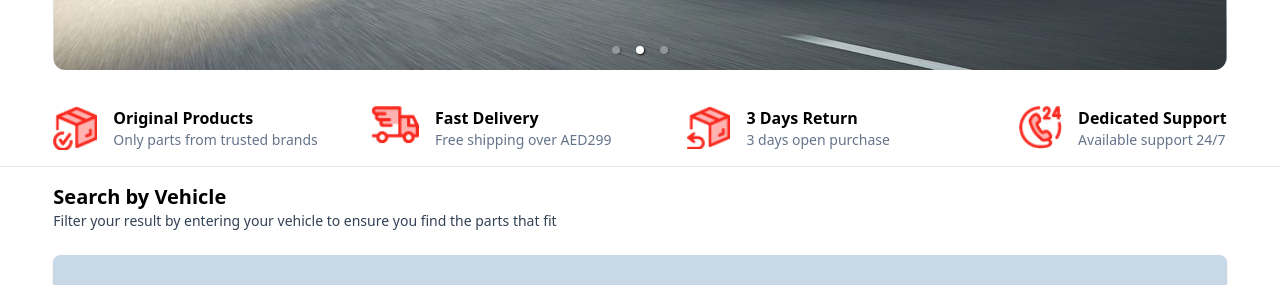
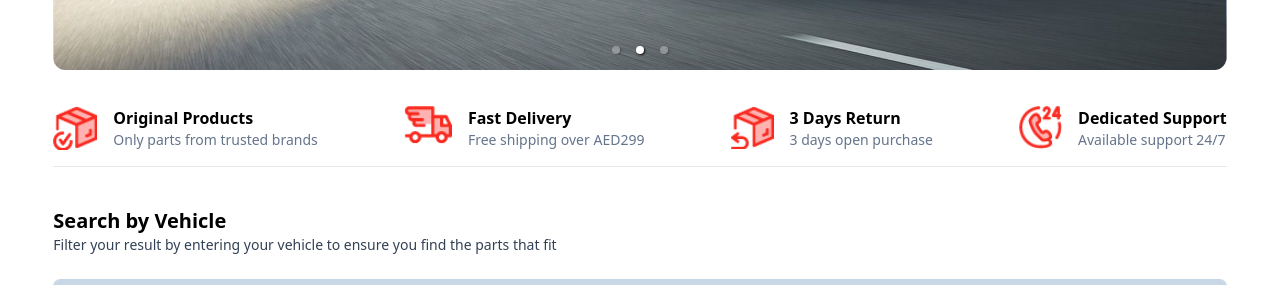
Before and after one commit to samssjubair/car-parts-shop, a Next.js app in the folder client/: page / in a window 1280 px wide. Shown: the part 410-695 px from the top of the page. Built offline with nearby package versions, Linux system fonts and the light colour scheme; no server answers.

Commit message:
horizontal scrolling added

```diff
--- a/client/pages/components/CarFormDocuments.jsx
+++ b/client/pages/components/CarFormDocuments.jsx
@@ -251,7 +251,7 @@ const CarFormDocuments = () => {
     <div>
       <div className="flex justify-center mt-4">
         <div className=" w-11/12 ">
-          <h1 className="text-xl text-black font-bold">Search by Vehicle</h1>
+          <h1 className="text-xl text-black font-bold mt-6">Search by Vehicle</h1>
           <p className="text-slate-700 text-sm">Filter your result by entering your vehicle to ensure you find the parts that fit</p>
         </div>
       </div>
--- a/client/pages/index.js
+++ b/client/pages/index.js
@@ -23,10 +23,10 @@ export default function Home() {
       <div className="w-11/12 mx-auto">
         <HomeSlider />
       </div>
-      <div className="flex text-black justify-center">
+      <div className="flex text-black justify-around ">
         <div className="w-11/12 ">
-          <div className="grid grid-cols-1 md:grid-cols-2 lg:grid-cols-4 gap-4 pt-9 pb-4">
-            <div className="flex lg:justify-start">
+          <div className="flex justify-between container-scroll lg:grid-cols-4 gap-4 pt-9 pb-4 overflow-x-scroll">
+            <div className="flex lg:justify-start flex-shrink-0">
               <div>
                 <Image src={serviceIcon1} alt="" className="mr-4" />
               </div>
@@ -37,7 +37,7 @@ export default function Home() {
                 </p>
               </div>
             </div>
-            <div className="flex lg:justify-center">
+            <div className="flex lg:justify-center flex-shrink-0">
               <div>
                 <Image src={serviceIcon2} alt="" className="mr-4" />
               </div>
@@ -48,7 +48,7 @@ export default function Home() {
                 </p>
               </div>
             </div>
-            <div className="flex lg:justify-center">
+            <div className="flex lg:justify-center flex-shrink-0">
               <div>
                 <Image src={serviceIcon3} alt="" className="mr-4" />
               </div>
@@ -57,7 +57,7 @@ export default function Home() {
                 <p className="text-slate-500 text-sm">3 days open purchase</p>
               </div>
             </div>
-            <div className="flex lg:justify-end  ">
+            <div className="flex lg:justify-end flex-shrink-0">
               <div>
                 <Image src={serviceIcon4} alt="" className="mr-4" />
               </div>
@@ -69,8 +69,10 @@ export default function Home() {
           </div>
         </div>
       </div>
+
+
       <div>
-        <hr />
+        <hr className="w-11/12 mx-auto" />
       </div>
       <div>
         <CarFromDocuments />
--- a/client/styles/globals.css
+++ b/client/styles/globals.css
@@ -172,3 +172,11 @@ body {
 .w-ads{
   width: 96%;
 }
+
+.container-scroll {
+  -ms-overflow-style: none;  /* Internet Explorer 10+ */
+  scrollbar-width: none;  /* Firefox */
+}
+.container-scroll::-webkit-scrollbar {
+  display: none;  /* Safari and Chrome */
+}
```
